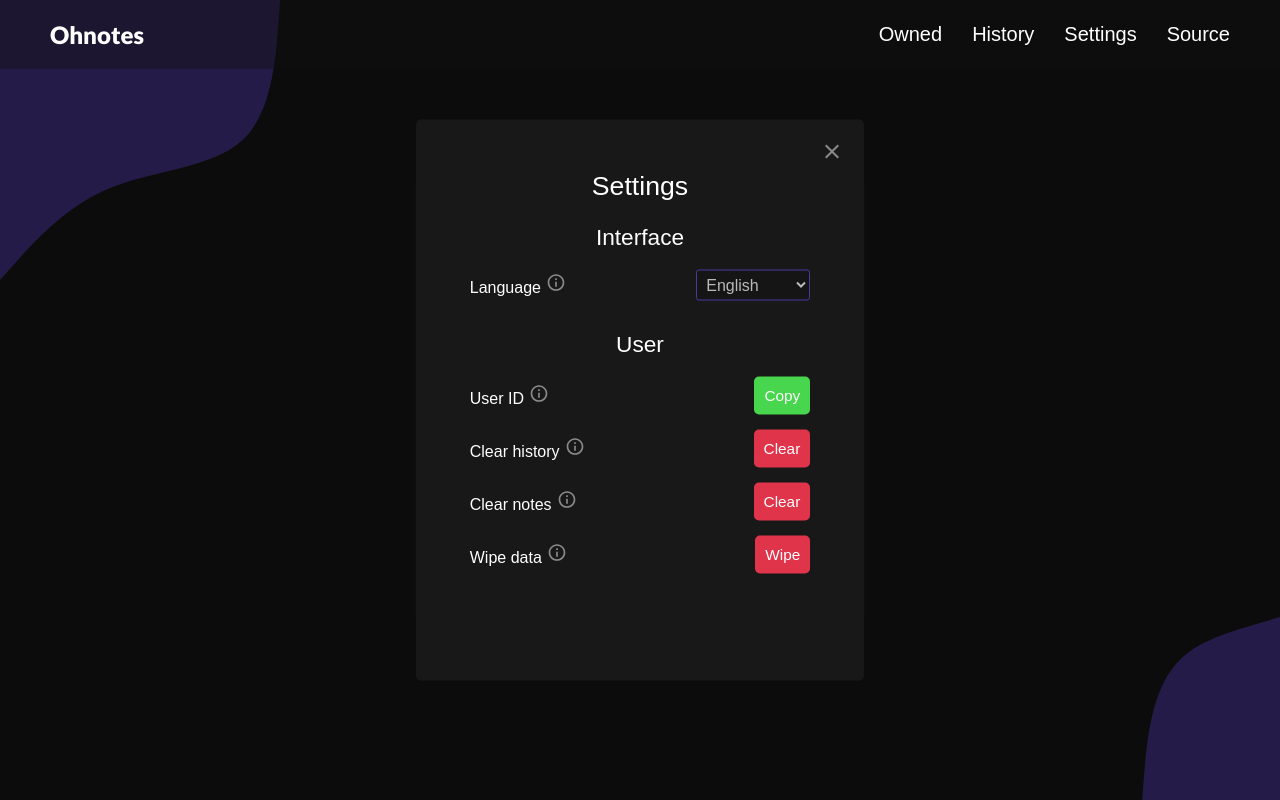
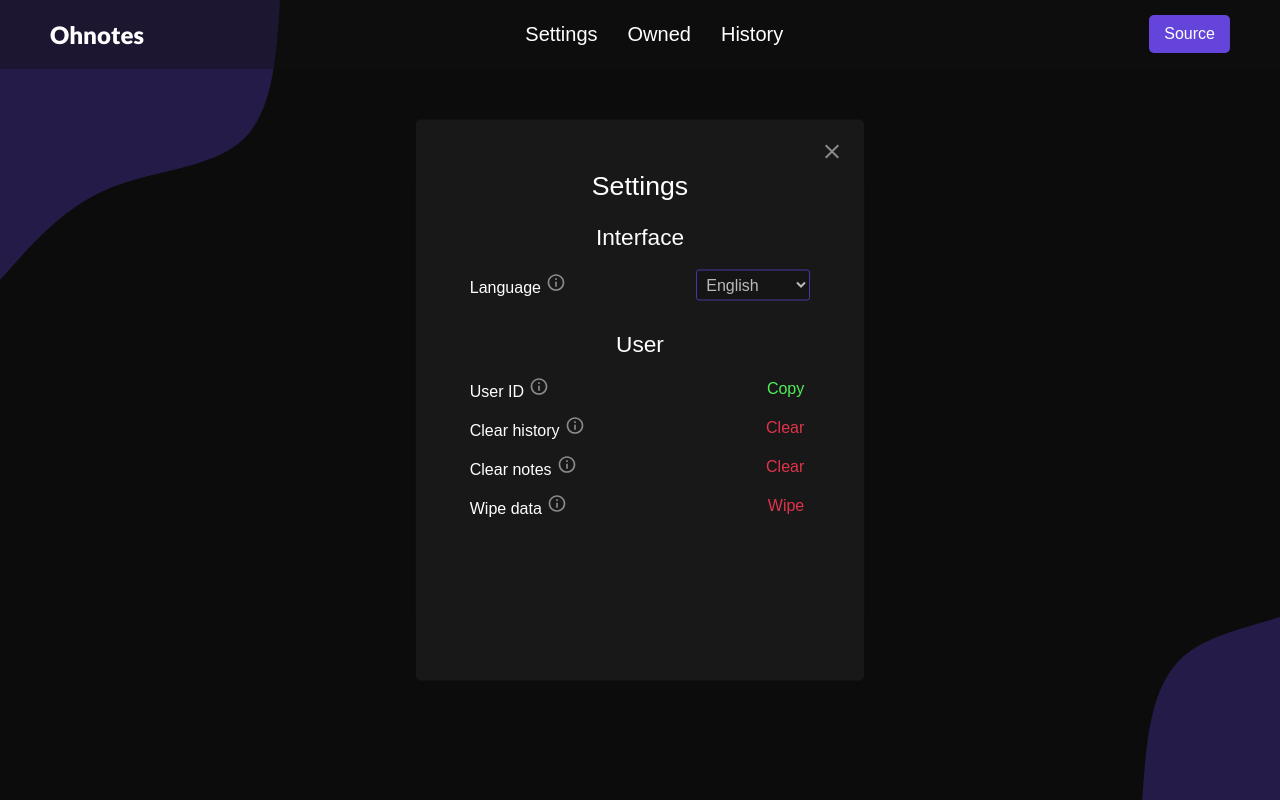
Before and after one commit to ohnotes/ohnotes, a React (Create React App) app: page / in a window 1280 px wide. Both pictures are taken after a click on the item "Settings". Built offline with nearby package versions, Linux system fonts and the light colour scheme; no server answers; a web font is replaced by a local one.

Commit message:
New style | v0.1.1

```diff
--- a/src/components/HomeOptions/index.jsx
+++ b/src/components/HomeOptions/index.jsx
@@ -67,11 +67,15 @@ export default props => {
                 <nav>
                     <h1>Ohnotes</h1>
                     <ul>
+                        <li onClick={ handleOpenSettings }>Settings</li>
                         <li onClick={ handleOpenOwned }>Owned</li>
                         <li onClick={ handleOpenHistory }>History</li>
-                        <li onClick={ handleOpenSettings }>Settings</li>
-                        <li onClick={ handleSource }>Source</li>
                     </ul>
+                    <input
+                        type="button"
+                        value="Source"
+                        onClick={ handleSource }
+                    />
                 </nav>
             </Standard>
         );
--- a/src/components/HomeOptions/styles.js
+++ b/src/components/HomeOptions/styles.js
@@ -14,6 +14,7 @@ export const Standard = styled.div`
         flex-direction: row;
         justify-content: space-between;
         align-items: center;
+        align-content: center;
     }
 
     nav h1 {
@@ -29,7 +30,6 @@ export const Standard = styled.div`
         margin: 0;
         display: flex;
         flex-direction: row;
-        justify-content: center;
     }
 
     nav ul li {
@@ -59,6 +59,23 @@ export const Standard = styled.div`
 
     nav ul li:last-child {
         margin-right: 0;
+    }
+
+    nav input[type="button"] {
+        font-size: 12pt;
+        padding: 10px 15px;
+        border-radius: 5px;
+        background: #6544DB;
+        color: white;
+        font-weight: 500;
+        border: none;
+        transition: all ease 0.5s;
+        cursor: pointer;
+    }
+
+    nav input[type="button"]:hover {
+        opacity: 0.7;
+        transform: scale(1.05);
     }
 `;
 
--- a/src/components/HomeSettingsModal/index.jsx
+++ b/src/components/HomeSettingsModal/index.jsx
@@ -76,7 +76,7 @@ export default props => {
                     <input
                         type="button"
                         value="Copy"
-                        style={{ 'background': '#49d64f' }}
+                        style={{ 'color': '#51ed57' }}
                         onClick={ () => handleCopyUser() }
                     />
                 </section>
@@ -88,7 +88,7 @@ export default props => {
                     <input
                         type="button"
                         value="Clear"
-                        style={{ 'background': '#e0344b' }}
+                        style={{ 'color': '#e0344b' }}
                         onClick={ () => handleClearHistory() }
                     />
                 </section>
@@ -104,7 +104,7 @@ export default props => {
                     <input
                         type="button"
                         value="Clear"
-                        style={{ 'background': '#e0344b' }}
+                        style={{ 'color': '#e0344b' }}
                         onClick={ () => handleClearNotes() }
                     />
                 </section>
@@ -120,7 +120,7 @@ export default props => {
                     <input
                         type="button"
                         value="Wipe"
-                        style={{ 'background': '#e0344b' }}
+                        style={{ 'color': '#e0344b' }}
                         onClick={ () => handleWipe() }
                     />
                 </section>
--- a/src/components/HomeSettingsModal/styles.js
+++ b/src/components/HomeSettingsModal/styles.js
@@ -94,15 +94,16 @@ export const Container = styled.div`
 
     section input[type="button"] {
         border: none;
-        padding: 10px 10px;
+        background: none;
         border-radius: 5px;
         transition: all ease 0.5s;
-        font-size: 11.5pt;
+        font-size: 12pt;
         color: white;
     }
 
     section input[type="button"]:hover {
-        opacity: 0.8;
+        transform: scale(1.1);
+        opacity: 0.5;
     }
 
     @media (max-width: 800px) {
```
